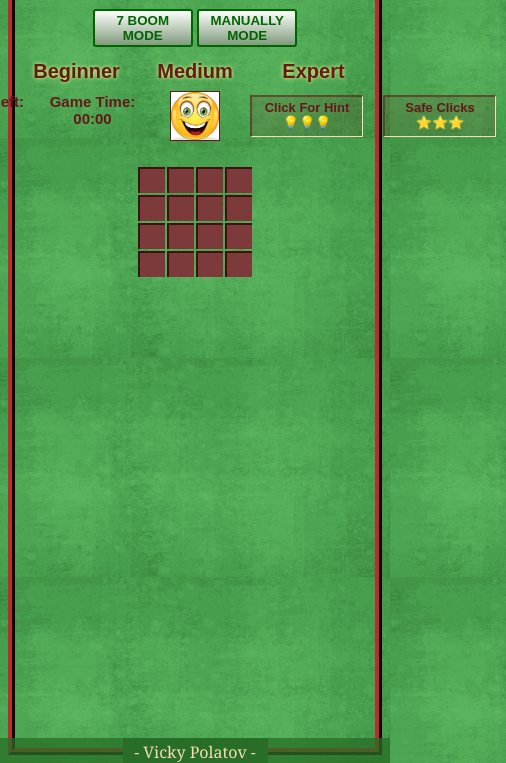
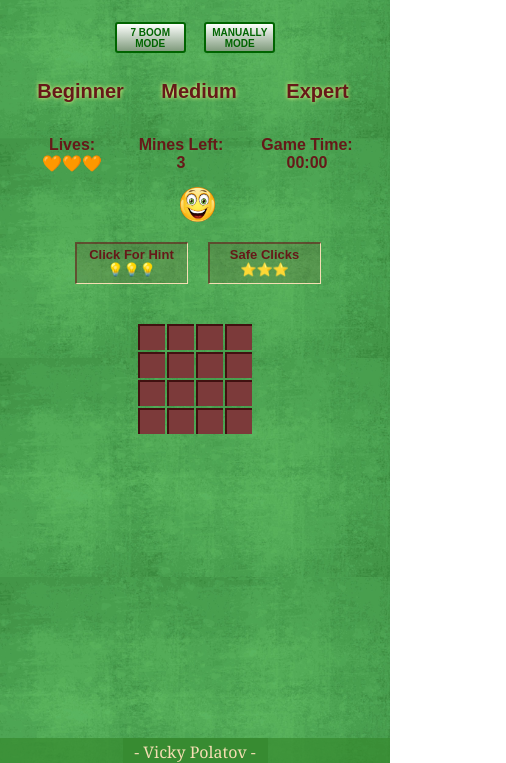
Before and after one commit to MPVicky/MineSweeper, a plain HTML site: page index.html in a window 390 px wide. Shown: the part 81-844 px from the top of the page, 506 px wide, since content can reach past the window. Drawn offline with Linux system fonts and the light colour scheme; a web font is replaced by a local one.

Commit message:
Add files via upload

```diff
--- a/css/style.css
+++ b/css/style.css
@@ -31,7 +31,7 @@ h1 {
   display: inline-block;
   margin: auto;
   margin-bottom: 7px;
-  margin-top: 10px;
+  margin-top: 18px;
   text-shadow: 1px 1px #d5ebd4;
 }
 
@@ -41,14 +41,20 @@ h3,
   color: rgb(102, 25, 25);
 }
 
+.best {
+  margin-top: 10px;
+}
+
 .game-options button {
   font-family: "Aclonica", sans-serif;
   border: 2px solid darkgreen;
   background: linear-gradient(to top, rgb(128, 155, 125), rgb(253, 255, 253));
   width: 100px;
   height: 38px;
-  margin-top: 5px;
-  margin-bottom: 12px;
+  margin-top: 31px;
+  margin-bottom: 8px;
+  margin-left: 7px;
+  margin-right: 7px;
   border-radius: 3px;
   font-weight: 700;
   color: darkgreen;
@@ -56,6 +62,7 @@ h3,
 
 .levels {
   height: 27px;
+  margin-top: 7px;
 }
 
 .levels button {
@@ -83,7 +90,7 @@ h3,
   justify-content: center;
   align-items: center;
   height: 50px;
-  margin-top: 5px;
+  margin-top: 20px;
   margin-right: 0px;
   margin-left: 20px;
 }
@@ -114,10 +121,9 @@ h3,
 }
 
 .smiley {
-  width: 50px;
+  width: 55px;
   margin-right: 20px;
   margin-left: 20px;
-  border: 1px solid rgba(102, 25, 25);
 }
 
 .hints,
@@ -205,20 +211,74 @@ td {
   height: 25px;
   width: 100%;
   padding-top: 3px;
-  background-color: rgba(40, 110, 38, 0.747);
+  background-color: rgba(55, 139, 49, 0.733);
   color: wheat;
   text-align: center;
 }
 
 .footer span {
-  background-color: rgba(40, 110, 38);
+  background-color: rgba(55, 139, 49);
   display: block;
   margin: auto;
   width: 139px;
-  outline: 3px solid rgba(40, 110, 38);
+  outline: 3px solid rgba(55, 139, 49);
 }
 
 .hidden {
   opacity: 0%;
-  width: 100px;
 }
+
+@media (max-width: 414px) {
+  body {
+    border: none;
+  }
+  .best {
+    margin-top: 10px;
+  }
+  .game-options button {
+    font-size: 10px;
+    width: 71px;
+    height: 31px;
+    margin-top: 25px;
+    margin-bottom: 19px;
+  }
+  .levels {
+    margin-left: 8px;
+  }
+  .game-info {
+    display: block;
+    flex-wrap: wrap;
+    margin-left: 5px;
+  }
+  .hints-container {
+    margin-right: 0px;
+    margin-top: 10px;
+  }
+  .lives,
+  .mines-left,
+  .game-time {
+    display: block;
+    font-size: 16px;
+    width: 100px;
+    height: 21px;
+    margin-left: 5px;
+    margin-right: 21px;
+    margin-top: 10px;
+  }
+  .lives {
+    margin-right: 4px;
+  }
+  .smiley {
+    flex-wrap: wrap;
+    display: block;
+    width: 35px;
+    margin: auto;
+    margin-top: 20px;
+  }
+  .msg {
+    margin-top: 121px;
+  }
+  .table-container {
+    margin-top: 6px;
+  }
+}
--- a/js/hints.js
+++ b/js/hints.js
@@ -66,7 +66,7 @@ function showHint(isReveal, i, j) {
 }
 
 function markSafe() {
-    if (!gGame.safes || !gGame.isOn) return;
+    if (!gGame.safes || !gGame.isOn || gLevel.isManually) return;
     var elSafe = document.querySelector('.safe');
     var safes = [];
     var safeStr;
--- a/js/main.js
+++ b/js/main.js
@@ -44,7 +44,7 @@ function init(size = 4, mines = 3) {
     document.querySelector('.hints').innerText = 'Click For Hint \n💡💡💡'
     document.querySelector('.safe').innerText = '  Safe Clicks \n⭐⭐⭐'
     document.querySelector('.msg').classList.add('hidden')
-    document.querySelector('.smiley').src = 'img/smiley.jpg'
+    document.querySelector('.smiley').src = 'img/smiley.png'
     gGame.minesLeft = mines;
     document.querySelector('.mines-left').innerText = `Mines Left: \n ${gGame.minesLeft}`;
     if (gInteval) clearInterval(gInteval);
@@ -127,7 +127,7 @@ function gameOver(isWin) {
         var timeUnits = minStr === '00' ? 'seconds' : 'minutes'
         elEndMsg.innerText = `YOU WON! You did it in ${minStr}:${secStr} ${timeUnits}!`
         elEndMsg.style.color = 'green'
-        elSmiley.src = 'img/win.jpg'
+        elSmiley.src = 'img/win.png'
 
         var bestTime = localStorage.getItem('bestTime')
         var currTime = +minStr * 60 * 1000 + +secStr * 1000
@@ -143,7 +143,7 @@ function gameOver(isWin) {
         document.querySelector('.lives').innerText = 'Lives:\n 💔';
         elEndMsg.innerText = 'YOU LOST... TRY AGAIN!'
         elEndMsg.style.color = 'red'
-        elSmiley.src = 'img/sad.jpg'
+        elSmiley.src = 'img/sad.png'
         for (var i = 0; i < gBoard.length; i++) {
             for (var j = 0; j < gBoard.length; j++) {
                 var elCell = document.querySelector(`.cell-${i}-${j}`)
--- a/js/mines.js
+++ b/js/mines.js
@@ -71,7 +71,7 @@ function handleMine(i, j) {
     else if (!checkWin()) {
         mineTouchSound.play();
         var elSmiley = document.querySelector('.smiley')
-        elSmiley.src = 'img/mineTouch.jpg'
-        setTimeout(() => elSmiley.src = 'img/smiley.jpg', 400)
+        elSmiley.src = 'img/mineTouch.png'
+        setTimeout(() => elSmiley.src = 'img/smiley.png', 400)
     }
 }
--- a/js/playGame.js
+++ b/js/playGame.js
@@ -40,13 +40,20 @@ function reveal(elCell, i, j) {
 
 function cellMarked(elCell, ev, i, j) {
     ev.preventDefault();
-    if (!gGame.isOn || gBoard[i][j].isShown) return;
+    if (!gGame.isOn || gBoard[i][j].isShown || gLevel.isManually) return;
     if (gBoard[i][j].isMarked) {
         elCell.innerText = ''
         gGame.markedCount--
         gGame.minesLeft++
     } else {
-        if (!gGame.minesLeft) return;
+        if (!gGame.minesLeft) {
+            var elMsg = document.querySelector('.msg');
+            elMsg.innerText = `NO FLAGS LEFT!`
+            elMsg.style.color = 'darkblue'
+            elMsg.classList.remove('hidden')
+            setTimeout(() => elMsg.classList.add('hidden'), 500);
+            return;
+        }
         elCell.innerHTML = FLAG;
         gGame.markedCount++
         gGame.minesLeft--
```
Also changed, not shown: img/mineTouch.png (added), img/sad.png (added), img/smiley.png (added), img/win.png (added).
